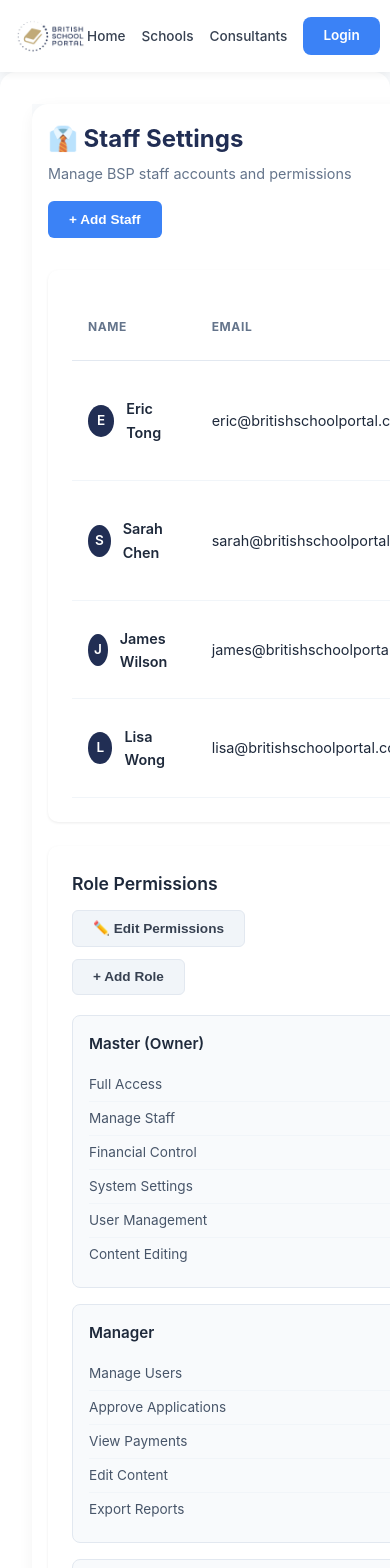
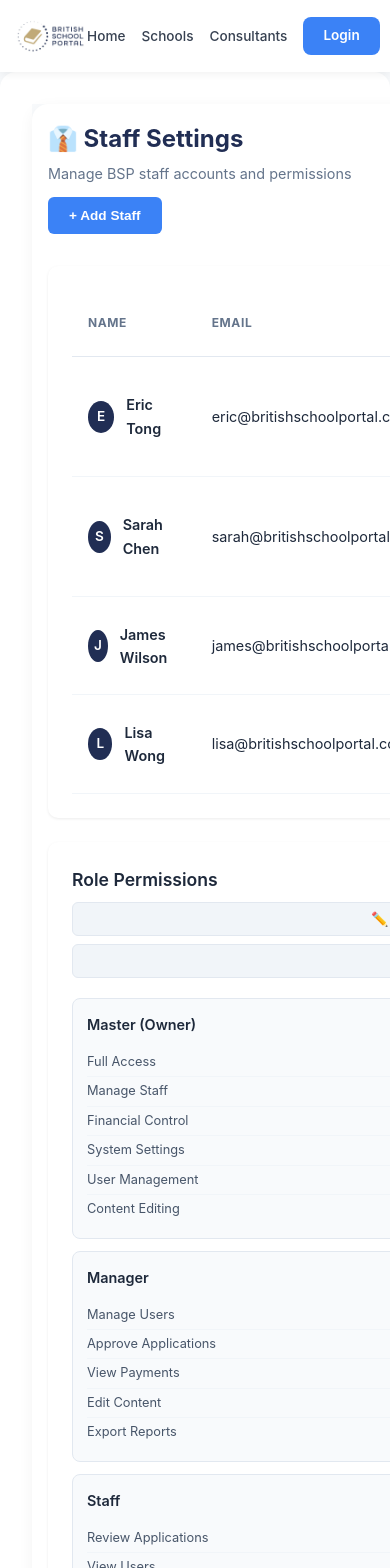
Before and after one commit to socialmedia-dot/bsp-v4, a Nuxt app: page /BSP/settings/staff in a window 390 px wide. Shown: the top 1568 px of the page. Built offline with nearby package versions, Linux system fonts and the light colour scheme.

Commit message:
fix: improve mobile responsive styling for staff settings page

```diff
--- a/pages/BSP/settings/staff.vue
+++ b/pages/BSP/settings/staff.vue
@@ -65,7 +65,7 @@
             <p class="page-subtitle">Manage BSP staff accounts and permissions</p>
           </div>
           <div class="page-actions">
-            <button class="btn btn-primary" @click="showAddStaff = true">+ Add Staff</button>
+            <button class="btn btn-primary add-staff-btn" @click="showAddStaff = true">+ Add Staff</button>
           </div>
         </div>
         <div class="settings-section">
@@ -371,10 +371,17 @@ function savePermissions() {
 @media (max-width: 768px) {
   .sidebar { display: none; }
   .main-content { padding: 1rem; }
-  .permissions-grid { grid-template-columns: 1fr; }
+  .permissions-grid { grid-template-columns: 1fr; gap: 0.75rem; }
+  .permission-card { padding: 0.875rem; }
+  .permission-title { font-size: 0.9rem; }
+  .permission-list li { font-size: 0.8rem; padding: 0.25rem 0; }
   .edit-roles-grid { grid-template-columns: 1fr; }
-  .page-header { flex-direction: column; gap: 1rem; align-items: flex-start; }
-  .section-header { flex-direction: column; gap: 0.75rem; align-items: flex-start; }
+  .page-header { flex-direction: column; gap: 0.75rem; align-items: flex-start; }
+  .section-header { flex-direction: column; gap: 0.5rem; align-items: flex-start; }
+  .section-header .btn { width: 100%; justify-content: center; font-size: 0.875rem; padding: 0.5rem 1rem; }
   .modal-lg { max-width: 100%; }
+  .staff-table-wrapper { overflow-x: auto; -webkit-overflow-scrolling: touch; }
+  .staff-table-wrapper table { min-width: 600px; }
+  .add-staff-btn { width: 100%; justify-content: center; }
 }
 </style>
```
